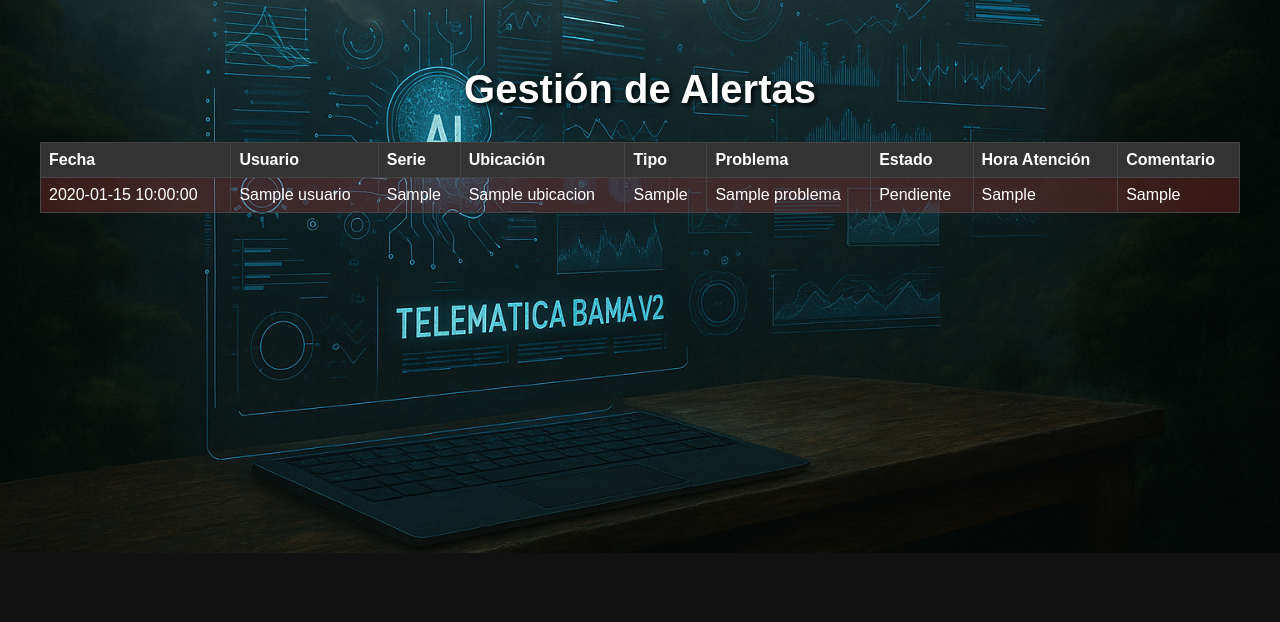
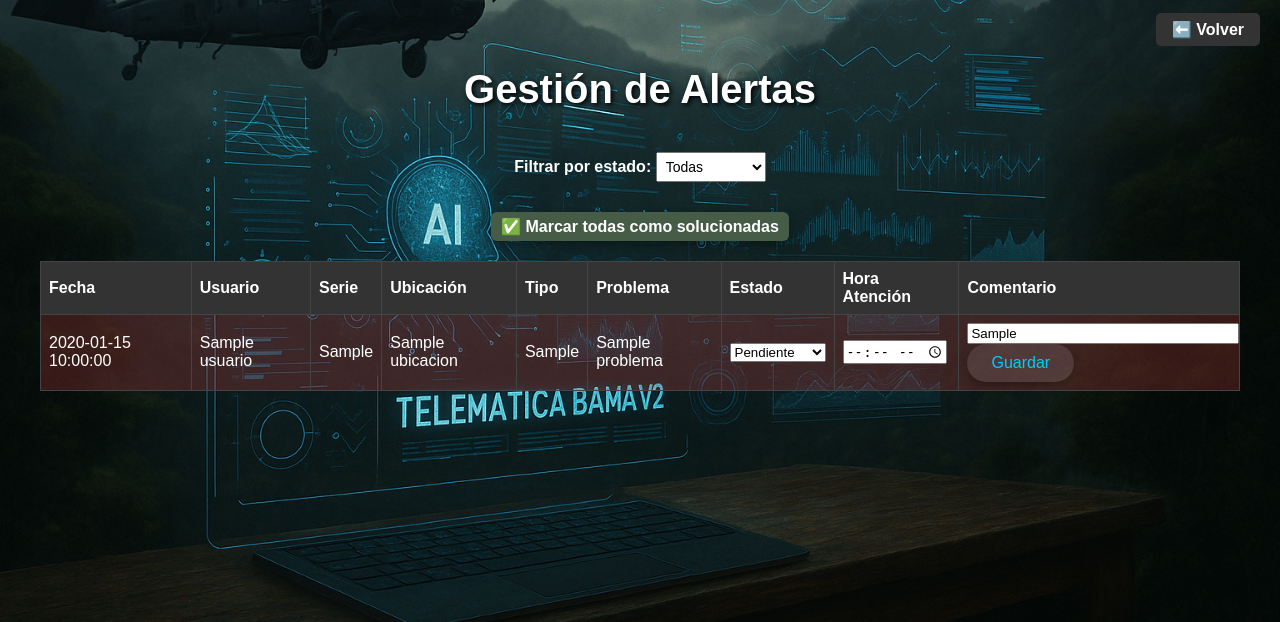
Before and after one commit to INGMIGUELR/pagina-telematic, a Flask app: page /gestionar-alertas in a window 1280 px wide. Shown: the top 622 px of the page. Run offline with Flask 3, Linux system fonts and the light colour scheme; the visitor is signed in with stand-in values (Sample User, id 1); a database or web service that is not in the repository returns one stand-in record (values such as "Sample title").

Commit message:
✅ Módulo de alertas finalizado: gestión admin, visualización usuario, filtro, colores y mensajes

```diff
--- a/app/routes.py
+++ b/app/routes.py
@@ -9,6 +9,10 @@
 from openpyxl.cell import MergedCell
 from datetime import datetime
 from pymongo import MongoClient
+from bson.objectid import ObjectId
+from datetime import datetime
+
+
 
 # Configuración del Blueprint
 main = Blueprint('main', __name__)
@@ -180,14 +184,63 @@
 
     return render_template('reportes.html', alertas=alertas_usuario)
 
-@main.route('/gestionar-alertas', methods=['GET'])
+@main.route('/gestionar-alertas')
 def gestionar_alertas():
     if 'usuario' not in session or session.get('rol') != 'admin':
         return redirect(url_for('main.login'))
 
-    alertas = list(db.alertas.find().sort("fecha", -1))
-    return render_template('gestionar_alertas.html', alertas=alertas)
+    estado = request.args.get('estado')
+    filtro = {}
 
+    if estado and estado != 'Todas':
+        filtro['estado'] = estado
+
+    alertas = list(db.alertas.find(filtro).sort("fecha", -1))
+    return render_template('gestionar_alertas.html', alertas=alertas, estado_actual=estado or 'Todas')
+
+
+@main.route('/actualizar-alerta/<id>', methods=['POST'])
+def actualizar_alerta(id):
+    if 'usuario' not in session or session.get('rol') != 'admin':
+        return redirect(url_for('main.login'))
+
+    estado = request.form.get('estado')
+    hora_atencion = request.form.get('hora_atencion')
+    comentario_admin = request.form.get('comentario_admin')
+
+    db.alertas.update_one(
+        {'_id': ObjectId(id)},
+        {'$set': {
+            'estado': estado,
+            'hora_atencion': hora_atencion,
+            'comentario_admin': comentario_admin
+        }}
+    )
+
+    return redirect(url_for('main.gestionar_alertas'))
+
+@main.route('/solucionar-todo', methods=['POST'])
+def solucionar_todo():
+    if 'usuario' not in session or session.get('rol') != 'admin':
+        return redirect(url_for('main.login'))
+
+    estado_filtro = request.form.get('estado_actual')
+
+    filtro = {}
+    if estado_filtro and estado_filtro != 'Todas':
+        filtro['estado'] = estado_filtro
+    else:
+        filtro['estado'] = {'$in': ['Pendiente', None]}
+
+    db.alertas.update_many(filtro, {
+        "$set": {
+            "estado": "Solucionado",
+            "hora_atencion": datetime.now().strftime('%H:%M'),
+            "comentario_admin": "Solucionado por administrador"
+        }
+    })
+
+    return redirect(url_for('main.gestionar_alertas', estado=estado_filtro))
 
 
 @main.route('/logout')
--- a/templates/gestionar_alertas.html
+++ b/templates/gestionar_alertas.html
@@ -48,6 +48,32 @@
 <body>
     <h1>Gestión de Alertas</h1>
 
+    <form method="GET" action="{{ url_for('main.gestionar_alertas') }}" style="margin-bottom: 20px; text-align: center;">
+    <label for="estado" style="font-weight: bold;">Filtrar por estado:</label>
+    <select name="estado" onchange="this.form.submit()" style="padding: 5px; font-size: 14px;">
+        <option value="Todas" {% if estado_actual == 'Todas' %}selected{% endif %}>Todas</option>
+        <option value="Pendiente" {% if estado_actual == 'Pendiente' %}selected{% endif %}>Pendiente</option>
+        <option value="En proceso" {% if estado_actual == 'En proceso' %}selected{% endif %}>En proceso</option>
+        <option value="Solucionado" {% if estado_actual == 'Solucionado' %}selected{% endif %}>Solucionado</option>
+    </select>
+</form>
+ <form method="POST" action="{{ url_for('main.solucionar_todo') }}" style="text-align: center; margin-bottom: 20px;">
+    <input type="hidden" name="estado_actual" value="{{ estado_actual }}">
+    <button type="submit"
+        onclick="return confirm('⚠️ ¿Estás seguro de marcar todas las alertas filtradas como solucionadas?')"
+        style="padding: 5px 10px; background-color: rgb(71, 92, 71); color: white; border: none; border-radius: 6px; font-weight: bold; cursor: pointer;">
+        ✅ Marcar todas como solucionadas
+    </button>
+    <div style="position: absolute; top: 20px; right: 20px; z-index: 1000;">
+    <a href="{{ url_for('main.dashboard') }}"
+       style="padding: 8px 16px; background-color: #333; color: white; border-radius: 5px; text-decoration: none; font-weight: bold;">
+        ⬅️ Volver
+    </a>
+</div>
+
+
+</form>
+
     <table>
         <thead>
             <tr>
@@ -65,18 +91,30 @@
         <tbody>
     {% for alerta in alertas %}
     <tr class="{% if alerta.estado == 'Solucionado' %}solucionado{% elif alerta.estado == 'En proceso' %}en_proceso{% else %}pendiente{% endif %}">
+        <form action="{{ url_for('main.actualizar_alerta', id=alerta._id) }}" method="POST">
             <td>{{ alerta.fecha }}</td>
             <td>{{ alerta.usuario }}</td>
             <td>{{ alerta.serie_computador }}</td>
             <td>{{ alerta.ubicacion }}</td>
             <td>{{ alerta.tipo_ubicacion }}</td>
             <td>{{ alerta.problema }}</td>
-                <td>{{ alerta.estado if alerta.estado else 'Pendiente' }}</td>
-                <td>{{ alerta.hora_atencion if alerta.hora_atencion else '' }}</td>
-                <td>{{ alerta.comentario_admin if alerta.comentario_admin else '' }}</td>
+            <td>
+                <select name="estado" required>
+                    <option value="Pendiente" {% if alerta.estado == 'Pendiente' %}selected{% endif %}>Pendiente</option>
+                    <option value="En proceso" {% if alerta.estado == 'En proceso' %}selected{% endif %}>En proceso</option>
+                    <option value="Solucionado" {% if alerta.estado == 'Solucionado' %}selected{% endif %}>Solucionado</option>
+                </select>
+            </td>
+            <td><input type="time" name="hora_atencion" value="{{ alerta.hora_atencion }}"></td>
+            <td>
+                <input type="text" name="comentario_admin" value="{{ alerta.comentario_admin }}" style="width: 100%;">
+                <button type="submit">Guardar</button>
+            </td>
+        </form>
     </tr>
     {% endfor %}
 </tbody>
+
     </table>
 </body>
 </html>
```
Also changed, not shown: templates/reportes.html (+24 -2 lines). Lines whose indentation alone changed are shown as unchanged.
